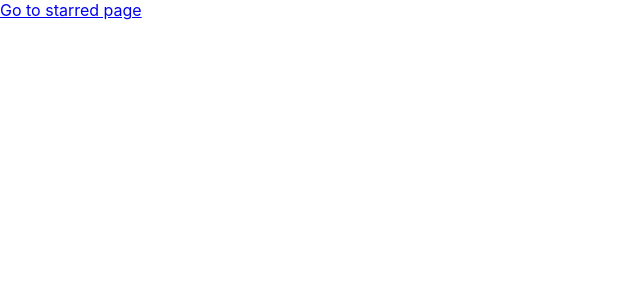
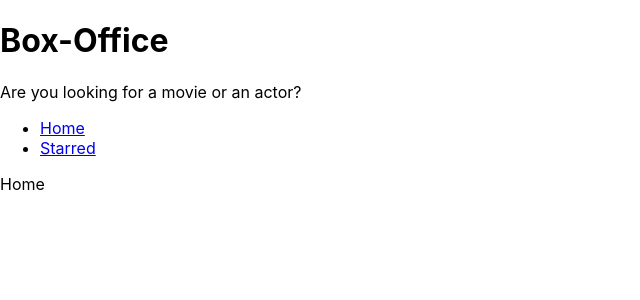
Before and after one commit to kishaaggarwal32/box-office-app, a React (Create React App) app: page / in a window 1280 px wide. Shown: the top 300 px of the page, without its empty margins (0-640 px from the left). Built offline with nearby package versions, Linux system fonts and the light colour scheme.

Commit message:
added nav and layoutfor home and starred pages

```diff
--- a/src/App.jsx
+++ b/src/App.jsx
@@ -1,13 +1,17 @@
 import { BrowserRouter, Routes, Route } from 'react-router-dom';
 import Home from './pages/Home';
 import Start from './pages/Start';
+import MainLayout from './components/MainLayout';
 
 function App() {
   return (
     <BrowserRouter>
       <Routes>
-        <Route path="/" element={<Home />}></Route>
-        <Route path="/starred" element={<Start />}></Route>
+        <Route element={<MainLayout />}>
+          <Route path="/" element={<Home />}></Route>
+          <Route path="/starred" element={<Start />}></Route>
+        </Route>
+
         <Route path="*" element={<div>No Page Found</div>} />
       </Routes>
     </BrowserRouter>
--- /dev/null
+++ b/src/components/AppTitle.jsx
@@ -0,0 +1,12 @@
+export default function AppTitle(props) {
+  const {
+    title = 'Box-Office',
+    subtitle = 'Are you looking for a movie or an actor?',
+  } = props;
+  return (
+    <div>
+      <h1>{title}</h1>
+      <p>{subtitle}</p>
+    </div>
+  );
+}
--- /dev/null
+++ b/src/components/MainLayout.jsx
@@ -0,0 +1,16 @@
+import { Outlet } from 'react-router-dom';
+import Navs from './Navs';
+import AppTitle from './AppTitle';
+
+const MainLayout = () => {
+  return (
+    <div>
+      <AppTitle />
+      <Navs />
+
+      <Outlet />
+    </div>
+  );
+};
+
+export default MainLayout;
--- /dev/null
+++ b/src/components/Navs.jsx
@@ -0,0 +1,29 @@
+import { Link } from 'react-router-dom';
+
+const LINKS = [
+  {
+    text: 'Home',
+    to: '/',
+  },
+
+  {
+    text: 'Starred',
+    to: '/starred',
+  },
+];
+
+const Navs = () => {
+  return (
+    <div>
+      <ul>
+        {LINKS.map(item => (
+          <li key={item.to}>
+            <Link to={item.to}>{item.text}</Link>
+          </li>
+        ))}
+      </ul>
+    </div>
+  );
+};
+
+export default Navs;
--- a/src/pages/Home.jsx
+++ b/src/pages/Home.jsx
@@ -1,11 +1,5 @@
-import { Link } from 'react-router-dom';
-
 const Home = () => {
-  return (
-    <div>
-      <Link to="/starred">Go to starred page</Link>
-    </div>
-  );
+  return <div>Home</div>;
 };
 
 export default Home;
```
